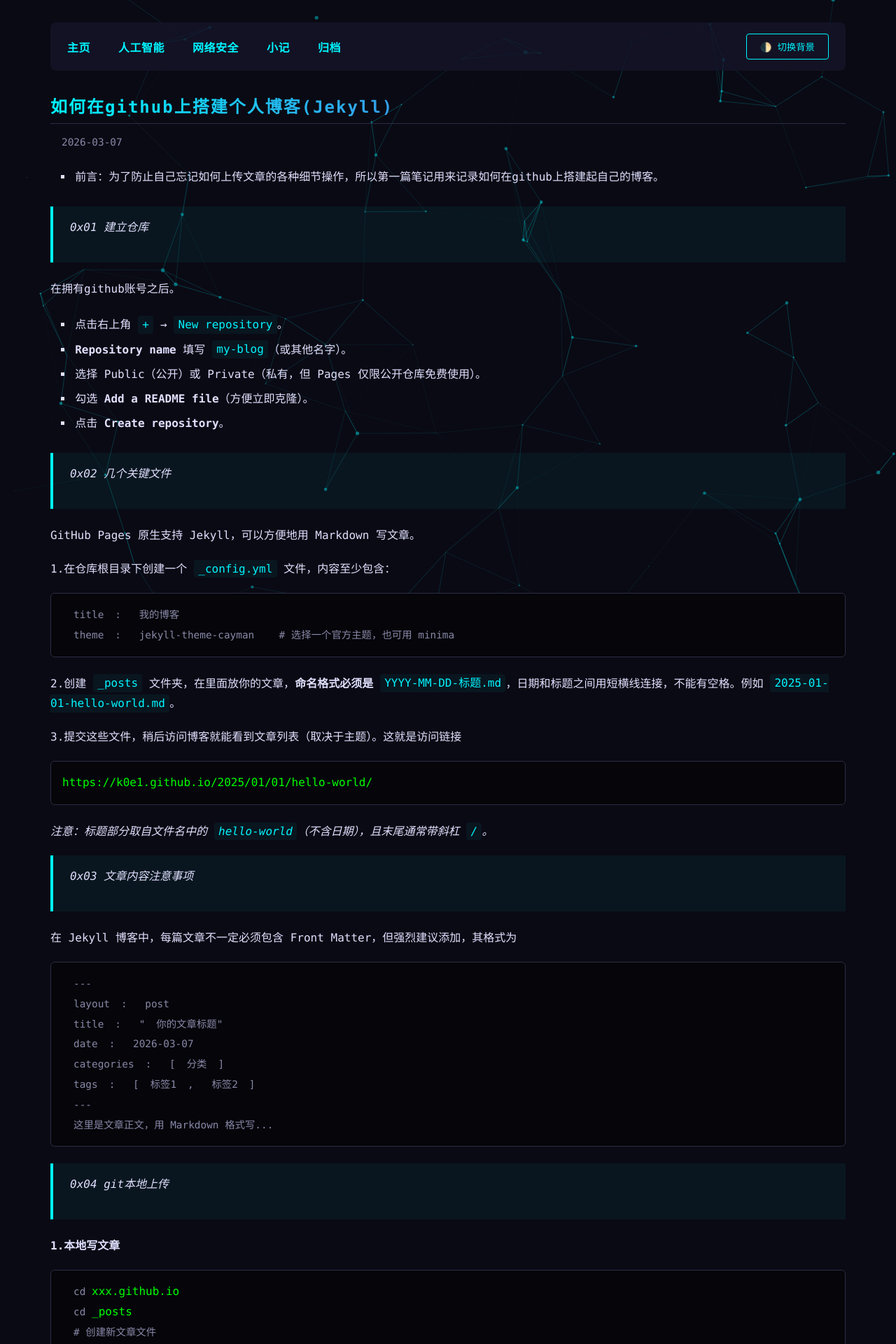
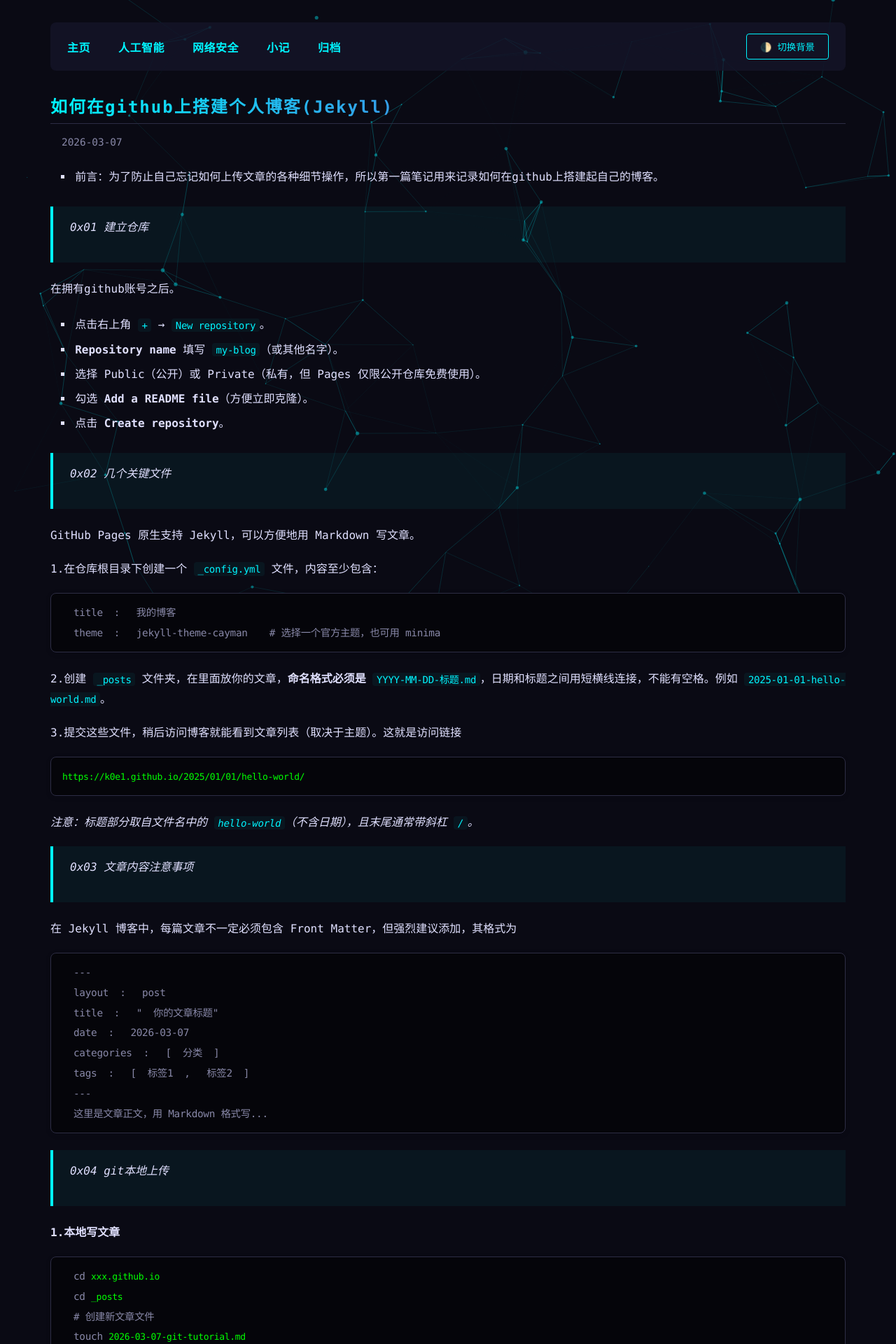
Before and after one commit to K0e1/k0e1.github.io, a Jekyll site: the page built from _posts/2026-03-07-build-blog.md, in a window 1280 px wide. Shown: the top 1920 px of the page at 70% size. Built offline with Jekyll 4.4.1, drawn with Linux system fonts in a browser that asks for light colours.

Commit message:
Enhance code block styling and add copy button

```diff
--- a/assets/css/cyber.css
+++ b/assets/css/cyber.css
@@ -108,14 +108,35 @@ span {
   background: var(--quote-bg);
   padding: 1rem 1.5rem; margin-bottom: 1.5rem; font-style: italic; color: var(--sub-text);
 }
+/* ---- 紧凑代码块样式 ---- */
 .post-content pre {
-  background: var(--code-bg); border: 1px solid var(--border-color);
-  border-radius: 6px; padding: 1rem; overflow-x: auto; margin-bottom: 1.5rem;
+  position: relative;
+  background: var(--code-bg);
+  border: 1px solid var(--border-color);
+  border-radius: 8px;
+  margin: 1rem 0 1.5rem;
+  padding: 0.8rem 1rem;
+  overflow-x: auto;
+  box-shadow: 0 2px 8px rgba(0,0,0,0.08);
+  letter-spacing: -0.4px;
 }
-.post-content pre code { color: var(--code-green); background: transparent; padding: 0; }
+.post-content pre code {
+  font-family: "JetBrains Mono", Menlo, Consolas, monospace;
+  font-size: 13px;
+  line-height: 1.4;
+  letter-spacing: -0.3px;
+  color: var(--code-green);
+  background: transparent;
+  padding: 0;
+}
 .post-content code {
-  background: var(--quote-bg); color: var(--neon-color);
-  padding: 0.2rem 0.4rem; border-radius: 4px;
+  font-family: "JetBrains Mono", Consolas, monospace;
+  letter-spacing: -0.3px;
+  padding: 0.1rem 0.35rem;
+  background: var(--quote-bg);
+  color: var(--neon-color);
+  border-radius: 4px;
+  font-size: 0.88em;
 }
 .post-content table { width: 100%; border-collapse: collapse; margin-bottom: 1.5rem; }
 .post-content th, .post-content td {
@@ -142,3 +163,37 @@ nav, main, footer {
   position: relative;
   z-index: 1;
 }
+
+/* =========================================
+   6. 代码块复制按钮
+========================================= */
+.copy-btn {
+  position: absolute;
+  top: 8px;
+  right: 8px;
+  padding: 4px 10px;
+  font-size: 12px;
+  font-family: "JetBrains Mono", Consolas, monospace;
+  color: #888;
+  background: rgba(255,255,255,0.06);
+  border: 1px solid rgba(255,255,255,0.12);
+  border-radius: 6px;
+  cursor: pointer;
+  opacity: 0;
+  transition: opacity 0.2s ease, color 0.2s ease, background 0.2s ease;
+  z-index: 2;
+}
+.post-content pre:hover .copy-btn { opacity: 1; }
+.copy-btn:hover {
+  color: #fff;
+  background: rgba(255,255,255,0.14);
+}
+[data-theme="light"] .copy-btn {
+  color: #666;
+  background: rgba(0,0,0,0.04);
+  border-color: rgba(0,0,0,0.1);
+}
+[data-theme="light"] .copy-btn:hover {
+  color: #111;
+  background: rgba(0,0,0,0.08);
+}
```
